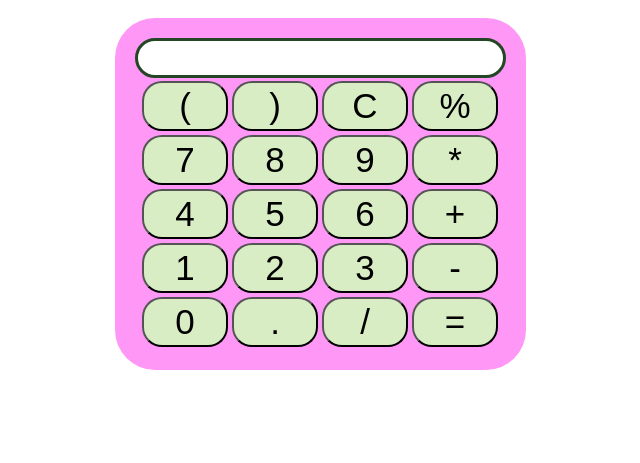
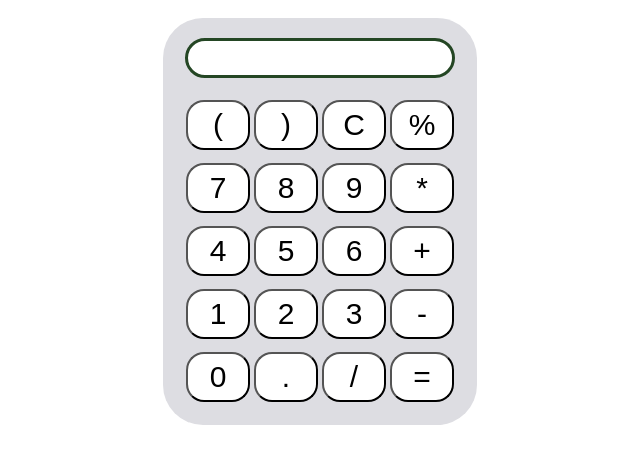
Before and after one commit to Bindalsaheb/Calculator, a plain HTML site: page index.html in a window 1280 px wide. Shown: the part 63-526 px from the top of the page, without its empty margins (320-960 px from the left). Drawn offline with Linux system fonts and the light colour scheme.

Commit message:
UI fixed

```diff
--- a/index.html
+++ b/index.html
@@ -14,7 +14,7 @@
     <div class="container">
         <h1>Calculator</h1>
         <div class="calculator">
-            <input type="text" name="screen" id="screen">
+            <div class="inputbox"> <input type="text" name="screen" id="screen"></div>
             <table>
                 <tr>
                     <td><button>(</button></td>
--- a/style.css
+++ b/style.css
@@ -11,20 +11,28 @@ input {
     border-radius: 20px;
     border: 3px solid #244624;
     font-size: 28px;
+    margin-block: auto;
+    width: 260px;
+
 }
 
 button {
-    font-size: 35px;
-    background: #d9edc5;
-    width: 86px;
+    font-size: 30px;
+    background: white;
+    width: 64px;
     height: 50px;
-    border-radius: 20px;
+    border-radius: 18px;
     cursor: pointer;
+    margin-top: 9px;
 }
 
 .calculator {
-    background-color: #ff97f7;
+    background-color: #dddde2;
     padding: 20px;
     border-radius: 40px;
     display: inline-block;
 }
+
+.inputbox {
+    padding-bottom: 10px;
+}
```
